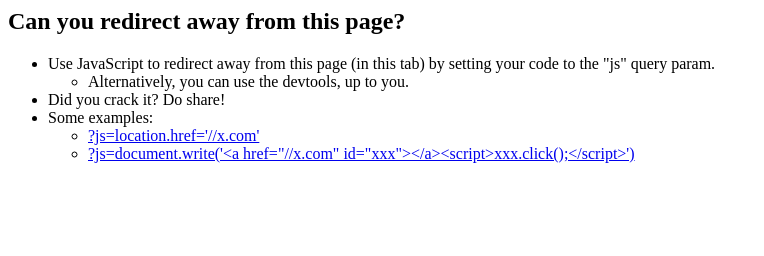
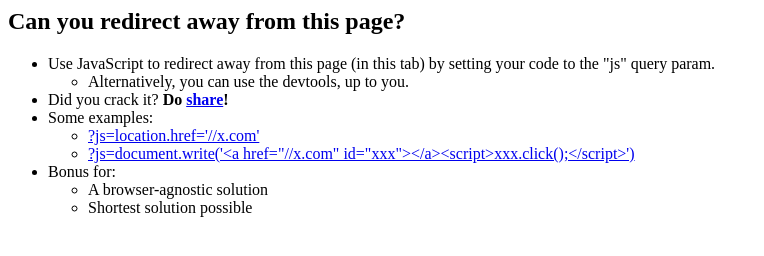
Before and after one commit to weizman/demo, a plain HTML site: page index.html in a window 1280 px wide. Shown: the whole page, without its empty margins (0-764 px from the left). Drawn offline with Linux system fonts and the light colour scheme.

Commit message:
Update index.html

```diff
--- a/index.html
+++ b/index.html
@@ -18,11 +18,16 @@
         <ul>
             <li>Alternatively, you can use the devtools, up to you.</li>
         </ul>
-        <li>Did you crack it? Do share!</li>
+        <li>Did you crack it? <b>Do <a target="_blank" href="https://github.com/weizman/redirect-away-challenge/issues/new?title=Redirect+Away+Challenge+bypassed&body=Reproduce+by+running+%3CENTER_POC_CODE_HERE%3E">share</a>!</b></li>
         <li>Some examples:</li>
         <ul>
             <li><a target="_blank" href="?js=location.href='//x.com'">?js=location.href='//x.com'</a></li>
             <li><a target="_blank" href="?js=document.write('<a href=\'//x.com\' id=\'xxx\'></a><script>xxx.click();</script>');">?js=document.write('&lt;a href="//x.com" id="xxx">&lt;/a>&lt;script>xxx.click();&lt;/script>')</a></li>
+        </ul>
+        <li>Bonus for:</li>
+        <ul>
+            <li>A browser-agnostic solution</li>
+            <li>Shortest solution possible</li>
         </ul>
     </ul>
 </div>
```
